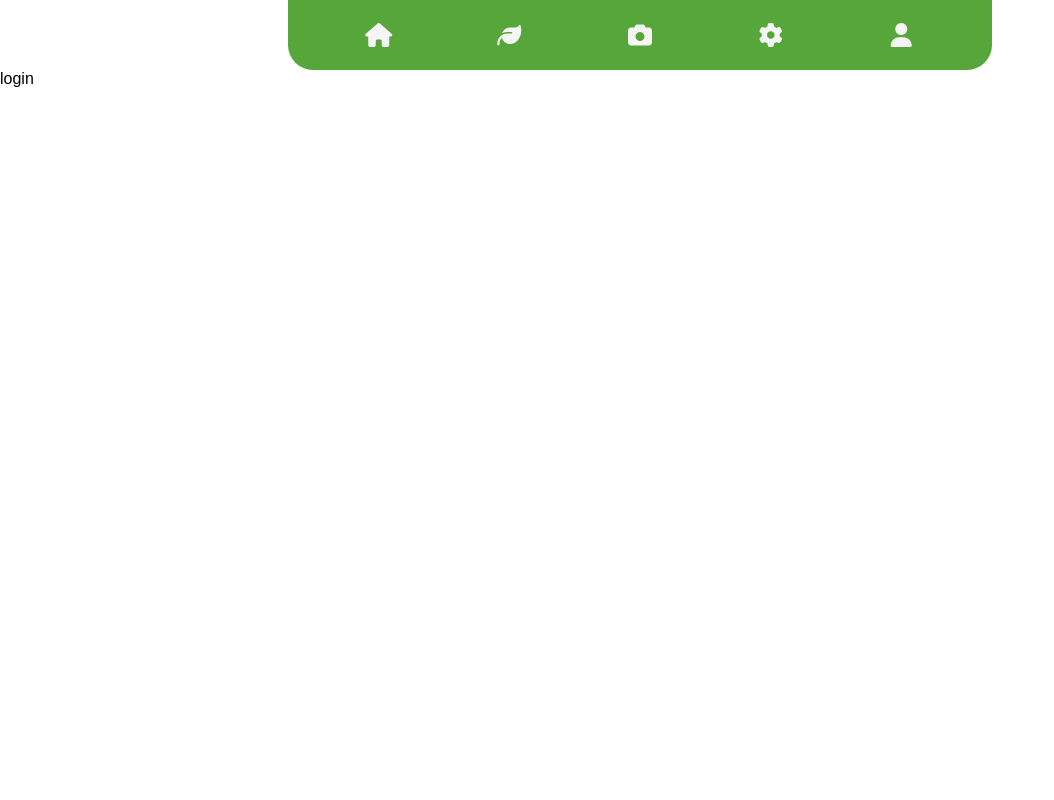
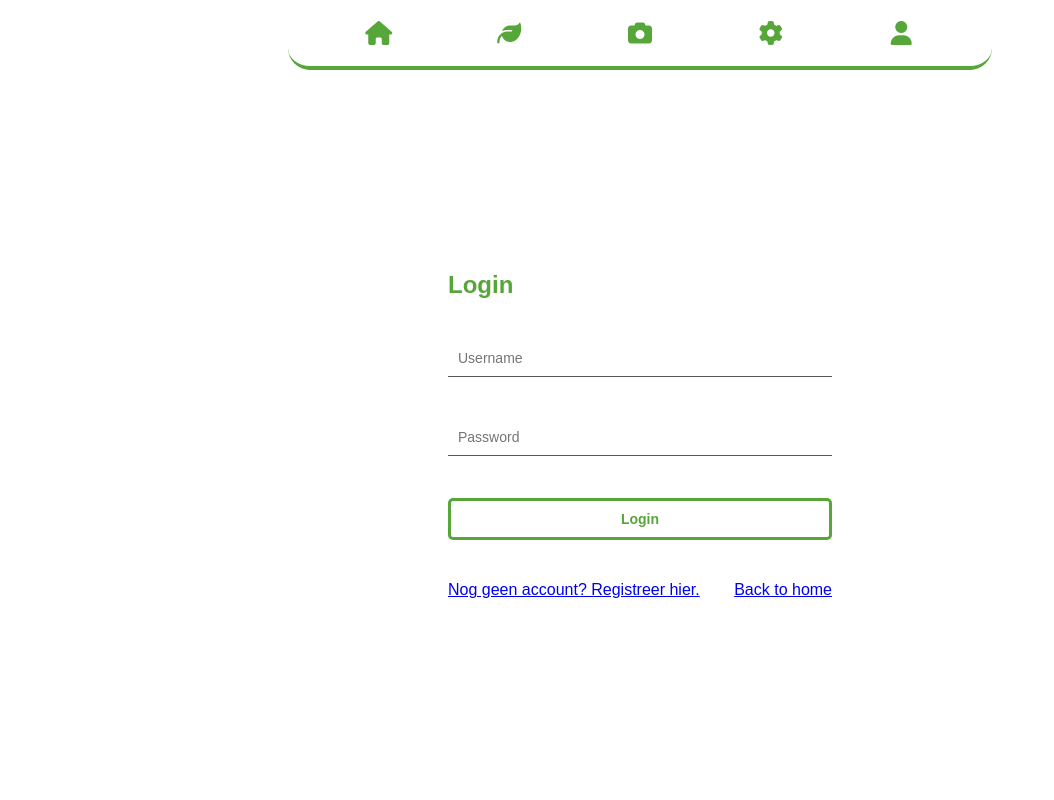
Before and after one commit to SpastBanana/GreenRobotics, a Django app: page /login in a window 1280 px wide. Shown: the whole page, without its empty margins (0-1054 px from the left). Run offline with Django 3.2, Linux system fonts and the light colour scheme; some libraries are stand-ins or nearby versions.

Commit message:
update 2.2

```diff
--- a/Frontend/GreenViews/UserAdmin.py
+++ b/Frontend/GreenViews/UserAdmin.py
@@ -6,9 +6,30 @@ from django.contrib.auth import login, logout, authenticate
 
 
 def loginView(request):
+    if request.user.is_authenticated:
+        return redirect('/profile')
+
     data = {
         'page': 'UserAdmin/login.html'
     }
+
+    if request.method == 'POST':
+        if 'LoginUser' in request.POST:
+            try:
+                username = request.POST.get('userName')
+                password = request.POST.get('userPassword')
+                user = authenticate(username=username, password=password)
+                if user is not None:
+                    login(request, user)
+                    return redirect('')
+                else:
+                    return render(request, 'index.html', {'page': 'UserAdmin/login.html', 'error': 'Your username and/or password were incorrect.'})
+            except:
+                return render(request, 'index.html', {'page': 'UserAdmin/login.html', 'error': 'Invalid Form'})
+
+        else:
+            return render(request, 'index.html', {'page': 'registration/login.html', 'error': 'none'})
+
 
     return render(request, 'index.html', data)
 
@@ -34,10 +55,20 @@ def registerView(request):
             user.save()
 
             if userName == '' or userEmail == '' or userPassword == '':
-                return redirect('/register/Error')
+                data = {
+                    'page': 'UserAdmin/register.html',
+                    'check': 'none',
+                    'error': 'No data in required fields'
+                }
+                return render(request, 'index.html', data)
 
             else:
-                return redirect('/register/Created')
+                data = {
+                    'page': 'UserAdmin/register.html',
+                    'check': 'User created, ask the system admin for system rights',
+                    'error': 'none'
+                }
+                return render(request, 'index.html', data)
 
         else:
             return redirect('/register')
--- a/Static/CSS/01-settings.css
+++ b/Static/CSS/01-settings.css
@@ -1,6 +1,8 @@
 :root {
-    --nav-nodge-radius: 25px;
+    --nav-nodge-radius: 22px;
+    --nav-nodge-border: 4px;
     --system-ral: #57A639;
     --nav-icon-size: 80px;
     --nav-trans-time: 0.5s;
+    --header-height: 70px;
 }
--- a/Static/CSS/UserAdmin/login.css
+++ b/Static/CSS/UserAdmin/login.css
@@ -0,0 +1,57 @@
+:root {
+    --login-height: 45%;
+    --login-width: 30%;
+    --login-font: 14px;
+}
+
+main {
+    height: calc(100vh - var(--header-height));
+    width: 100%;
+    display: flex;
+    align-items: center;
+    justify-content: center;
+}
+
+form {
+    display: flex;
+    align-items: flex-start;
+    justify-content: space-between;
+    flex-direction: column;
+    height: var(--login-height);
+    width: var(--login-width);
+}
+
+form h2 {
+    color: var(--system-ral);
+}
+
+form input,
+form button {
+    width: 100%;
+    padding: 10px;
+    font-size: var(--login-font);
+    outline: none;
+    border: none;
+    border-bottom: solid 1px #555555;
+}
+
+form button {
+    background-color: white;
+    color: var(--system-ral);
+    font-weight: 900;
+    border: solid 3px var(--system-ral);
+    border-radius: 5px;
+    cursor: pointer;
+}
+
+.error {
+    font-style: italic;
+    color: red;
+    font-size: 15px;
+}
+
+.links {
+    display: flex;
+    justify-content: space-between;
+    width: 100%;
+}
--- a/Static/CSS/index.css
+++ b/Static/CSS/index.css
@@ -6,7 +6,7 @@
 }
 
 header {
-  height: 70px;
+  height: var(--header-height);
   width: 100%;
   display: flex;
   justify-content: center;
@@ -15,18 +15,21 @@ header {
 .navbar {
   width: 55%;
   height: 100%;
-  background-color: var(--system-ral);
+  border: solid var(--nav-nodge-border) var(--system-ral);
+  border-top: none;
+  border-left: none;
+  border-right: none;
   border-bottom-left-radius: var(--nav-nodge-radius);
   border-bottom-right-radius: var(--nav-nodge-radius);
   display: flex;
   align-items: center;
-  justify-content: space-evenly;
+  justify-content: space-evenly;;
 }
 
 .navItem {
   height: calc(var(--nav-icon-size)*0.55);
   width: var(--nav-icon-size);
-  color: whitesmoke;
+  color: var(--system-ral);
   text-decoration: none;
   transition: all 0.5s ease;
   position: relative;
@@ -42,7 +45,8 @@ header {
 }
 
 .navItem p {
-  font-size: calc(var(--nav-icon-size)*0.18);
+  color: var(--system-ral);
+  font-size: calc(var(--nav-icon-size)*0.19);
   opacity: 0;
   position: absolute;
   bottom: 50%;
--- a/Templates/UserAdmin/login.html
+++ b/Templates/UserAdmin/login.html
@@ -1,7 +1,22 @@
 {% load static %}
 
 <head>
-    <link rel="stylesheet" href="{% static 'CSS/UserAdministration/login.css' %}">
+    <link rel="stylesheet" href="{% static 'CSS/UserAdmin/login.css' %}">
 </head>
 
-login
+<main>
+    <form method="post" name="LoginUser">
+        {% csrf_token %}
+        <h2>Login</h2>
+        {% if error != none %}
+        <p class="error">{{ error }}</p>
+        {% endif %}
+        <input type="text" name="userName" placeholder="Username" required>
+        <input type="password" name="userPassword" placeholder="Password" required>
+        <button type="submit" name="LoginUser">Login</button>
+        <div class="links">
+            <a href="/register">Nog geen account? Registreer hier.</a>
+            <a href="/">Back to home</a>
+        </div>
+    </form>
+</main>
--- a/Templates/UserAdmin/profile.html
+++ b/Templates/UserAdmin/profile.html
@@ -1,7 +1,9 @@
 {% load static %}
 
 <head>
-    <link rel="stylesheet" href="{% static 'CSS/UserAdministration/profile.css' %}">
+    <link rel="stylesheet" href="{% static 'CSS/UserAdmin/profile.css' %}">
 </head>
 
-profile
+<main>
+
+</main>
--- a/Templates/index.html
+++ b/Templates/index.html
@@ -30,7 +30,7 @@
           <p>Instellingen</p>
         </a>
         {% if user.is_authenticated %}
-        <a href="/user" class="navItem">
+        <a href="/profile" class="navItem">
           <i class="fa-solid fa-user"></i>
           <p>Account</p>
         </a>
```
Also changed, not shown: Static/CSS/UserAdmin/register.css (+63 -0 lines), Templates/UserAdmin/register.html (+11 -1 lines), README.md, Templates/UserAdmin/Error.html (deleted), Templates/UserAdmin/created.html (deleted), db.sqlite3.
